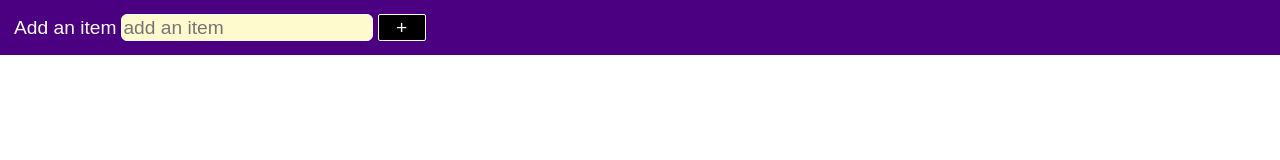
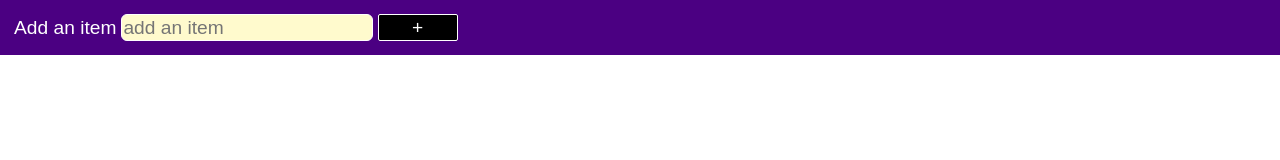
Before and after one commit to mujohannes/shoppinglist, a plain HTML site: page src/index.html in a window 1280 px wide. Drawn offline with Linux system fonts and the light colour scheme.

Commit message:
changed style

```diff
--- a/src/styles.css
+++ b/src/styles.css
@@ -28,5 +28,5 @@ body {
     border-radius: 2px;
     font-size: 1.2rem;
     padding: 0.1rem;
-    min-width: 3rem;
+    min-width: 5rem;
 }
```
